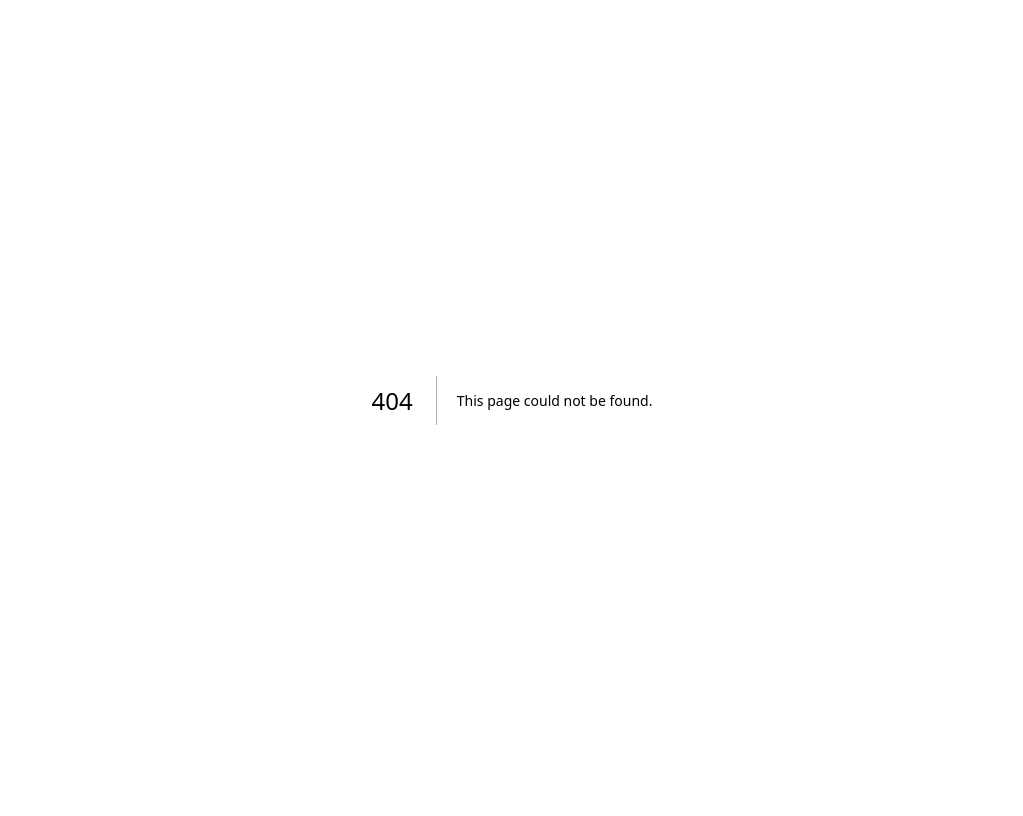
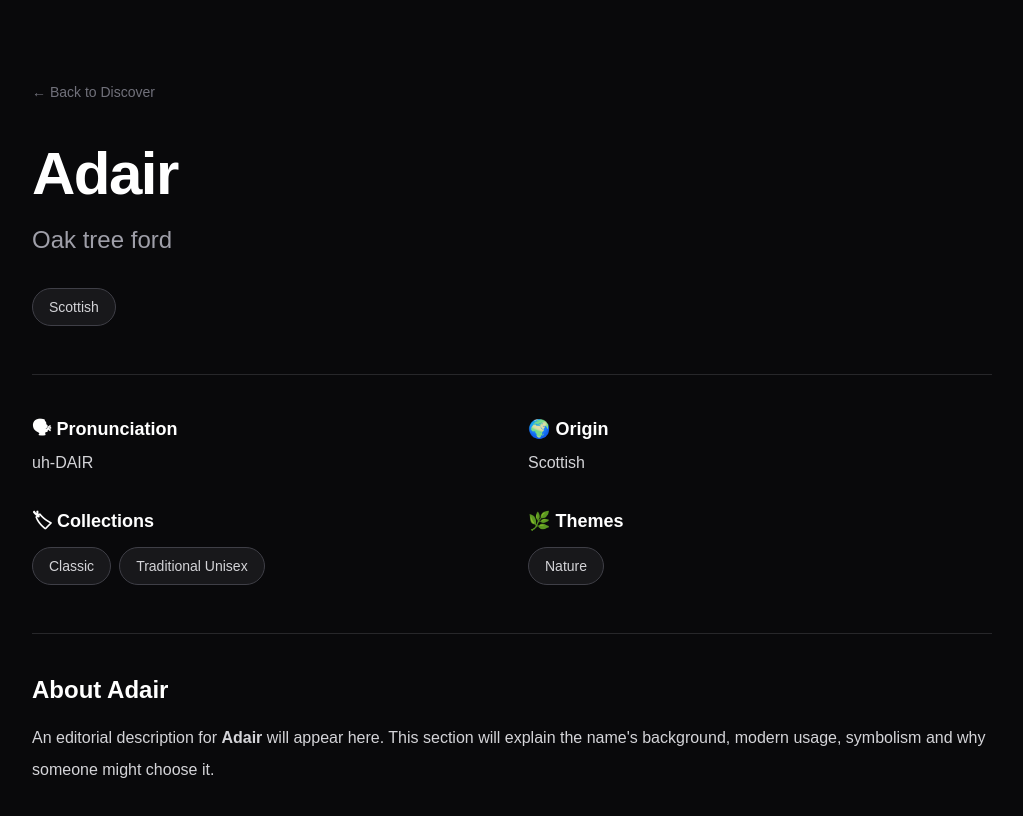
Before and after one commit to cavzee/Nonbinames, a Next.js app: page /name/adair in a window 1280 px wide. Before the commit this address had no page. Shown: the top 816 px of the page, without its empty margins (128-1151 px from the left). Built offline with nearby package versions, Linux system fonts and the light colour scheme.

Commit message:
feat: implement dynamic name pages and reusable name components

```diff
--- /dev/null
+++ b/src/app/name/[slug]/page.tsx
@@ -0,0 +1,45 @@
+import Link from "next/link";
+import { notFound } from "next/navigation";
+import { getNameBySlug } from "@/lib";
+import { NameHero } from "@/components/names/NameHero";
+import { NameMeta } from "@/components/names/NameMeta";
+import { NameAbout } from "@/components/names/NameAbout";
+
+type Props = {
+  params: Promise<{
+    slug: string;
+  }>;
+};
+
+export default async function NamePage({ params }: Props) {
+  const { slug } = await params;
+
+  const name = getNameBySlug(slug);
+
+  if (!name) {
+    notFound();
+  }
+
+  return (
+    <main className="min-h-screen bg-zinc-950 text-white">
+      <section className="mx-auto max-w-5xl px-8 py-20">
+
+        <Link
+          href="/"
+          className="text-sm text-zinc-500 transition hover:text-white"
+        >
+          ← Back to Discover
+        </Link>
+
+        <div className="mt-10">
+          <NameHero name={name} />
+        </div>
+
+        <NameMeta name={name} />
+
+        <NameAbout name={name} />
+
+      </section>
+    </main>
+  );
+}
--- /dev/null
+++ b/src/components/names/Badge.tsx
@@ -0,0 +1,11 @@
+type BadgeProps = {
+  children: React.ReactNode;
+};
+
+export function Badge({ children }: BadgeProps) {
+  return (
+    <span className="rounded-full border border-zinc-700 bg-zinc-900 px-4 py-2 text-sm font-medium text-zinc-300 transition hover:border-zinc-500 hover:text-white">
+      {children}
+    </span>
+  );
+}
--- /dev/null
+++ b/src/components/names/NameAbout.tsx
@@ -0,0 +1,21 @@
+import type { Name } from "@/types/name";
+
+type Props = {
+  name: Name;
+};
+
+export function NameAbout({ name }: Props) {
+  return (
+    <section className="mt-12 border-t border-zinc-800 pt-10">
+      <h2 className="text-2xl font-semibold">
+        About {name.name}
+      </h2>
+
+      <p className="mt-4 leading-8 text-zinc-300">
+        An editorial description for <strong>{name.name}</strong> will
+        appear here. This section will explain the name's background,
+        modern usage, symbolism and why someone might choose it.
+      </p>
+    </section>
+  );
+}
--- /dev/null
+++ b/src/components/names/NameCard.tsx
@@ -0,0 +1,33 @@
+import Link from "next/link";
+import type { Name } from "@/types/name";
+
+type Props = {
+  name: Name;
+};
+
+export function NameCard({ name }: Props) {
+  return (
+    <Link href={`/name/${name.slug}`}>
+      <article className="rounded-xl border border-zinc-800 bg-zinc-900 p-6 transition hover:border-zinc-700 hover:bg-zinc-800">
+        <h3 className="text-2xl font-semibold">
+          {name.name}
+        </h3>
+
+        <p className="mt-2 text-zinc-400">
+          {name.meaning}
+        </p>
+
+        <div className="mt-4 flex flex-wrap gap-2">
+          {name.themes.map((theme) => (
+            <span
+              key={theme}
+              className="rounded-full bg-zinc-800 px-3 py-1 text-xs"
+            >
+              {theme}
+            </span>
+          ))}
+        </div>
+      </article>
+    </Link>
+  );
+}
--- /dev/null
+++ b/src/components/names/NameHero.tsx
@@ -0,0 +1,32 @@
+import type { Name } from "@/types/name";
+import { Badge } from "./Badge";
+
+type Props = {
+  name: Name;
+};
+
+export function NameHero({ name }: Props) {
+  return (
+    <section className="border-b border-zinc-800 pb-12">
+
+      <h1 className="text-6xl font-black tracking-tight">
+        {name.name}
+      </h1>
+
+      <p className="mt-5 max-w-2xl text-2xl text-zinc-400">
+        {name.meaning}
+      </p>
+
+      <div className="mt-8 flex flex-wrap gap-3">
+
+        <Badge>{name.origin}</Badge>
+
+        {name.featured && (
+          <Badge>⭐ Featured</Badge>
+        )}
+
+      </div>
+
+    </section>
+  );
+}
--- /dev/null
+++ b/src/components/names/NameMeta.tsx
@@ -0,0 +1,48 @@
+import type { Name } from "@/types/name";
+import { Badge } from "./Badge";
+
+type Props = {
+  name: Name;
+};
+
+export function NameMeta({ name }: Props) {
+  return (
+    <section className="mt-10 grid gap-8 md:grid-cols-2">
+
+      <div>
+        <h2 className="text-lg font-semibold">🗣 Pronunciation</h2>
+        <p className="mt-2 text-zinc-300">{name.pronunciation}</p>
+      </div>
+
+      <div>
+        <h2 className="text-lg font-semibold">🌍 Origin</h2>
+        <p className="mt-2 text-zinc-300">{name.origin}</p>
+      </div>
+
+      <div>
+        <h2 className="text-lg font-semibold">🏷 Collections</h2>
+
+        <div className="mt-3 flex flex-wrap gap-2">
+          {name.collections.map((collection) => (
+            <Badge key={collection}>
+              {collection}
+            </Badge>
+          ))}
+        </div>
+      </div>
+
+      <div>
+        <h2 className="text-lg font-semibold">🌿 Themes</h2>
+
+        <div className="mt-3 flex flex-wrap gap-2">
+          {name.themes.map((theme) => (
+            <Badge key={theme}>
+              {theme}
+            </Badge>
+          ))}
+        </div>
+      </div>
+
+    </section>
+  );
+}
--- /dev/null
+++ b/src/components/names/SimilarNames.tsx
@@ -0,0 +1,7 @@
+export function SimilarNames() {
+  return (
+    <section>
+      {/* Build Pack 010D */}
+    </section>
+  );
+}
--- a/src/components/search/SearchSection.tsx
+++ b/src/components/search/SearchSection.tsx
@@ -3,6 +3,7 @@
 import { useMemo, useState } from "react";
 import { filterNames } from "@/lib";
 import { useVibe } from "@/context/VibeContext";
+import { NameCard } from "@/components/names/NameCard";
 
 export function SearchSection() {
   const [query, setQuery] = useState("");
@@ -54,29 +55,10 @@ export function SearchSection() {
       ) : (
         <div className="mt-8 grid gap-4 sm:grid-cols-2 lg:grid-cols-3">
           {names.map((name) => (
-            <div
+            <NameCard
               key={name.id}
-              className="rounded-xl border border-zinc-800 bg-zinc-900 p-6 transition hover:border-zinc-700 hover:bg-zinc-800"
-            >
-              <h3 className="text-2xl font-semibold">
-                {name.name}
-              </h3>
-
-              <p className="mt-2 text-zinc-400">
-                {name.meaning}
-              </p>
-
-              <div className="mt-4 flex flex-wrap gap-2">
-                {name.themes.map((theme) => (
-                  <span
-                    key={theme}
-                    className="rounded-full bg-zinc-800 px-3 py-1 text-xs"
-                  >
-                    {theme}
-                  </span>
-                ))}
-              </div>
-            </div>
+              name={name}
+            />
           ))}
         </div>
       )}
```
